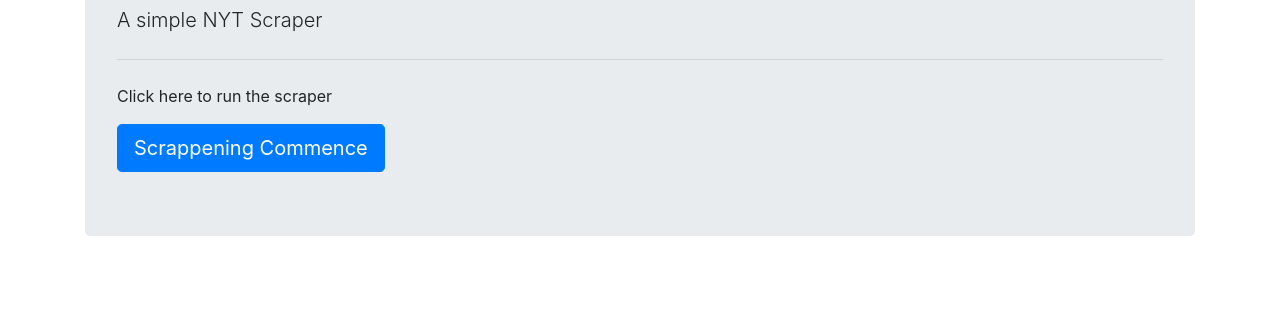
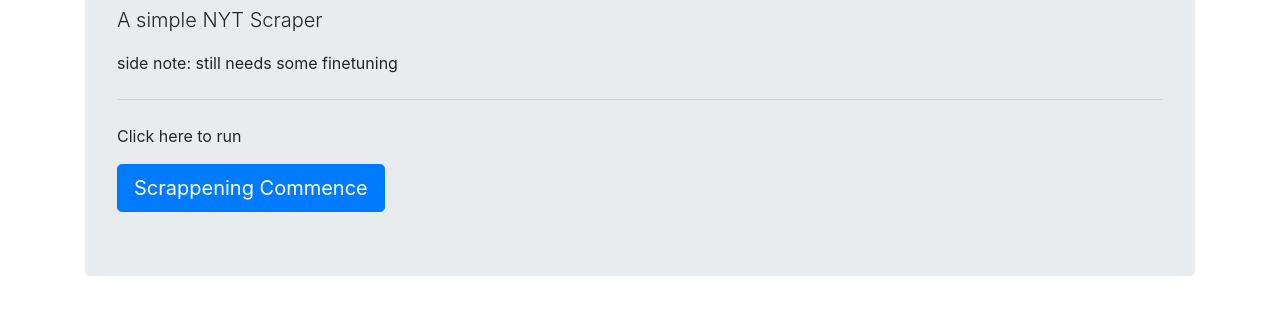
Before and after one commit to RepubIique/NYTScraper, a website: page public/index.html in a window 1280 px wide. Shown: the part 134-448 px from the top of the page. Drawn offline with nearby package versions, Linux system fonts and the light colour scheme; no server answers.

Commit message:
added notes

```diff
--- a/public/index.html
+++ b/public/index.html
@@ -15,8 +15,9 @@
       <div class="jumbotron">
         <h1 class="display-4">Click Scrape to Start Scraping</h1>
         <p class="lead">A simple NYT Scraper</p>
+        <p>side note: still needs some finetuning</p>
         <hr class="my-4" />
-        <p>Click here to run the scraper</p>
+        <p>Click here to run</p>
         <a class="btn btn-primary btn-lg" id="scrape" href="" role="button"
           >Scrappening Commence</a
         >
```
